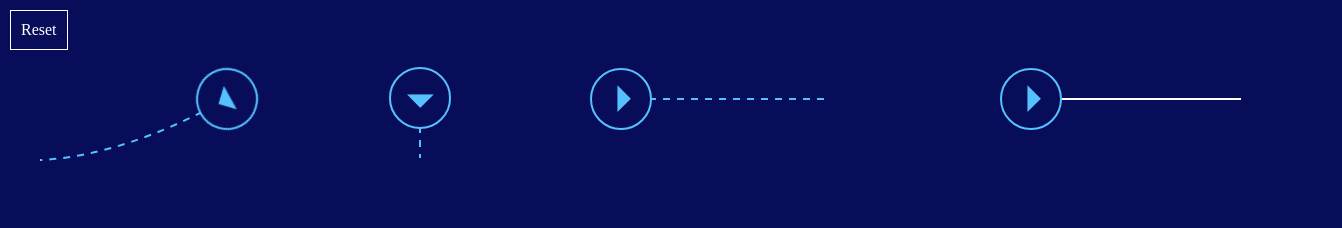
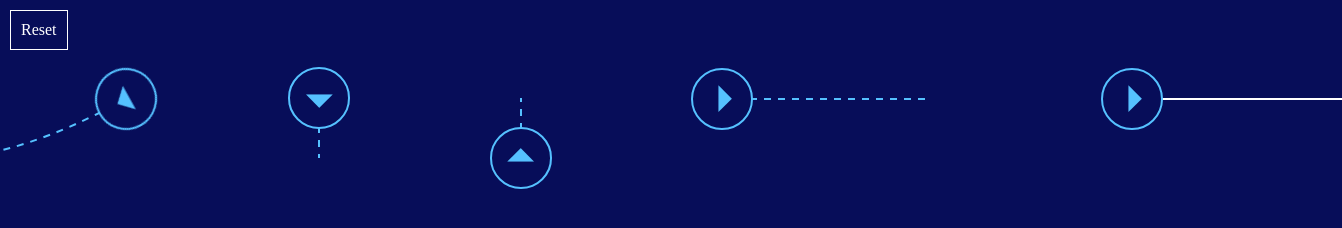
Before and after one commit to lgndhq/path-draggable-button, a website: page index.html in a window 1280 px wide. Both pictures are taken after a click on the link "Reset". Shown: the whole page, 1342 px wide, since content can reach past the window. Drawn offline with nearby package versions, Linux system fonts and the light colour scheme.

Commit message:
Add support for negative (bottom to top) vertical sliders

```diff
--- a/index.html
+++ b/index.html
@@ -84,6 +84,15 @@
   	</div>
   </div>
 
+  <div class="toggle-switch-container drag-vertical-negative">
+  	<svg width="2" height="60" xmlns="http://www.w3.org/2000/svg">
+      <path d="M1,60 l 0,-60" stroke="#55C1FF" stroke-width="2" fill="none" fill-rule="evenodd" stroke-dasharray="7 7"/>
+    </svg>
+  	<div class="toggle-switch">
+  		<span class="toggle-button"></span>
+  	</div>
+  </div>
+
   <div class="toggle-switch-container drag-horizontal">
   	<svg width="210" height="2" xmlns="http://www.w3.org/2000/svg">
       <path d="M0,1 l 210,0" stroke="#55C1FF" stroke-width="2" fill="none" fill-rule="evenodd" stroke-dasharray="7 7"/>
@@ -131,6 +140,14 @@
         $(this).animate({ opacity: 0 });
       });
 
+      $(".toggle-switch-container.drag-vertical-negative").pathDraggableButton({
+      	pathSelector: 'path',
+      	negative: true,
+      	direction: 'vertical'
+      }).on('finish', function(e){
+        $(this).animate({ opacity: 0 });
+      });
+
       // Reset
       $("#reset-button").on('click', function(e){
       	e.preventDefault();
--- a/path-draggable-button/path-draggable-button.js
+++ b/path-draggable-button/path-draggable-button.js
@@ -50,7 +50,11 @@
 					var slope = (nextPt.y - pt.y) / (nextPt.x - pt.x);
 
 					if (direction == 'vertical') {
+						if (negative) {
+							var angle = 90;
+						} else {
 							var angle = -90;
+						}
 					} else {
 						if (negative) {
 							var angle = Math.atan2(slope, 1) * 180 / Math.PI;
@@ -95,7 +99,11 @@
 							// Vertical dragging
 							var switchTop = container.offset().top;
 							var switchHeight = path.get(0).getBBox().height;
+							if (negative) {
+								var percentage = ($(window).scrollTop() + switchTop + switchHeight - clientY) / switchHeight;
+							} else {
 								var percentage = ($(window).scrollTop() + clientY - switchTop) / switchHeight;
+							}
 						}
 
 						if (percentage < 0)
```
Lines whose indentation alone changed are shown as unchanged.
